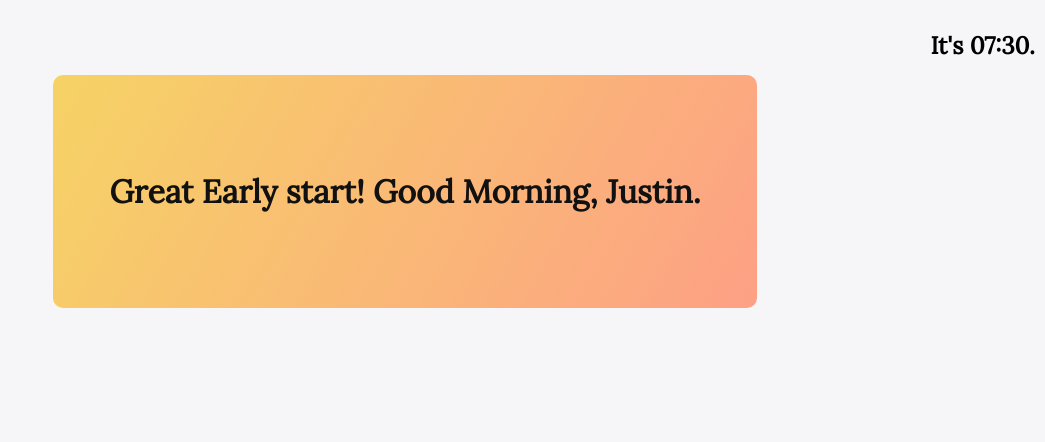
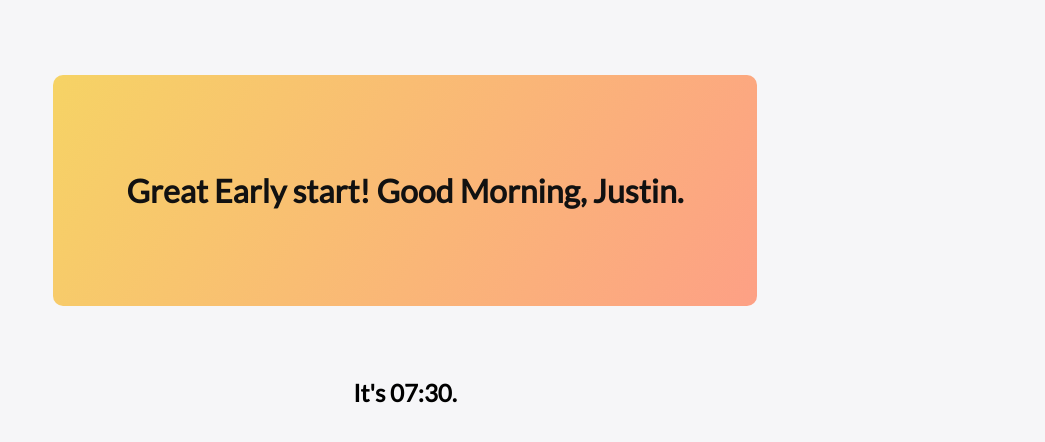
Before and after one commit to JustinGaravel/good-morning-justin, a React (Create React App) app: page / in a window 1280 px wide. Shown: the top 442 px of the page, without its empty margins (235-1280 px from the left). Built offline with nearby package versions, Linux system fonts and the light colour scheme.

Commit message:
picked a more humanist font and moved clock to middle of page

```diff
--- a/public/index.html
+++ b/public/index.html
@@ -9,7 +9,7 @@
       homescreen on Android. See https://developers.google.com/web/fundamentals/engage-and-retain/web-app-manifest/
     -->
     <link rel="manifest" href="%PUBLIC_URL%/manifest.json">
-    <link href="https://fonts.googleapis.com/css?family=Lora" rel="stylesheet">
+    <link href="https://fonts.googleapis.com/css?family=Lato" rel="stylesheet">
     <link rel="shortcut icon" href="%PUBLIC_URL%/favicon.png">
     <!--
       Notice the use of %PUBLIC_URL% in the tags above.
--- a/src/App.js
+++ b/src/App.js
@@ -9,8 +9,8 @@
   render() {
     return (
       <div>
+        <Greeting />
         <Clock />
-        <Greeting />
       </div>
     )
   }
--- a/src/index.css
+++ b/src/index.css
@@ -4,7 +4,7 @@
   margin: auto;
   width: 100%;
   background-color: #f6f6f8;
-  font-family: 'Lora'
+  font-family: 'Lato'
 
 }
 
@@ -34,7 +34,10 @@
   background-image: linear-gradient(to top, #30cfd0 0%, #330867 100%);
 }
 .clock {
-  position: fixed;
-  top: 10px;
-  right: 10px;
+  text-align: center;
+  margin: auto;
+  border-radius: 10px;
+  width: 50%;
+  padding: 3em 1em 3em 1em;
+
 }
```
